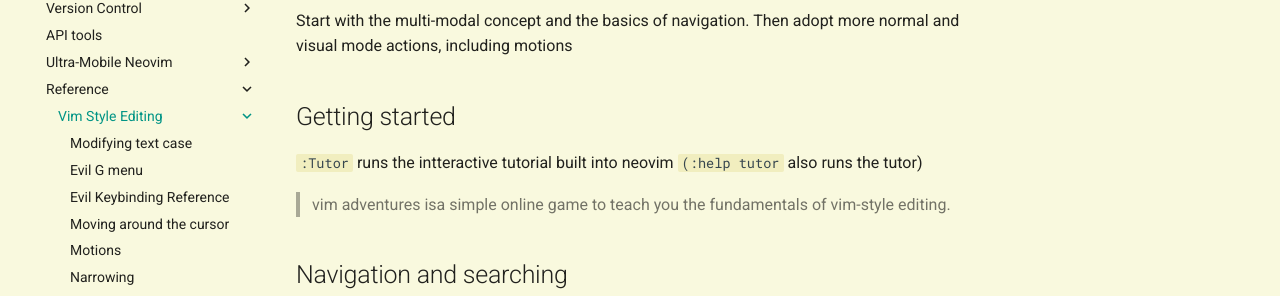
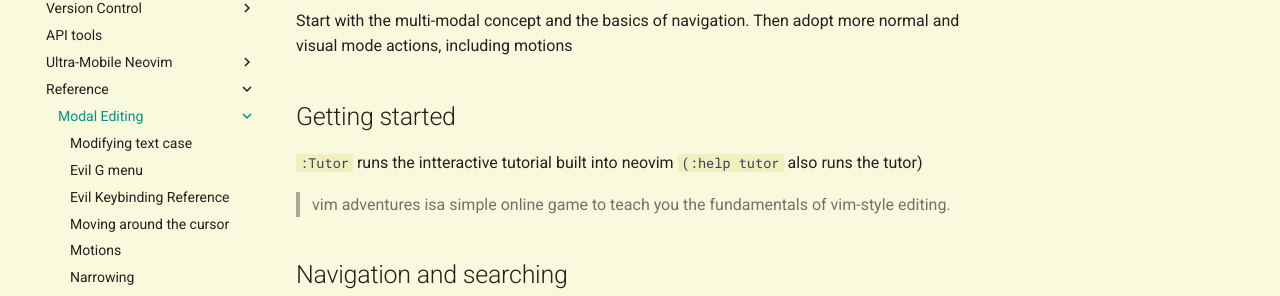
Before and after one commit to practicalli/neovim, an MkDocs documentation site: the page built from docs/reference/modal-editing/index.md, in a window 1280 px wide. Shown: the part 311-607 px from the top of the page. Built offline with MkDocs 1.6.1 and Material for MkDocs 9.7.7, drawn with Linux system fonts in a browser that asks for light colours; plug-ins that fetch from the network failed and are left out; comment, search, counter and statistics services are not loaded; some of the changed lines change nothing that is shown.

Commit message:
reference: move vim-stile to modal-editing

```diff
--- a/mkdocs.yml
+++ b/mkdocs.yml
@@ -193,19 +193,19 @@
       - Clojure: termux/clojure-development.md
       - Neovim: termux/neovim.md
   - Reference:
-      - Vim Style Editing:
-          - reference/vim-style/index.md
-          - reference/vim-style/case.md
-          - reference/vim-style/g-menu.md
-          - reference/vim-style/key-binding-reference.md
-          - reference/vim-style/moving-around.md
-          - reference/vim-style/motions.md
-          - reference/vim-style/narrowing.md
-          - reference/vim-style/speaking-vim.md
-          - reference/vim-style/vim-quick-reference.md
-          - reference/vim-style/vim-tips-for-developers.md
-          - reference/vim-style/visual-select.md
-          - reference/vim-style/z-menu.md
+      - Modal Editing:
+          - reference/modal-editing/index.md
+          - reference/modal-editing/case.md
+          - reference/modal-editing/g-menu.md
+          - reference/modal-editing/key-binding-reference.md
+          - reference/modal-editing/moving-around.md
+          - reference/modal-editing/motions.md
+          - reference/modal-editing/narrowing.md
+          - reference/modal-editing/speaking-vim.md
+          - reference/modal-editing/vim-quick-reference.md
+          - reference/modal-editing/vim-tips-for-developers.md
+          - reference/modal-editing/visual-select.md
+          - reference/modal-editing/z-menu.md
       - reference/aligning-text.md
       - Neovim:
           - reference/neovim/index.md
```
Also changed, not shown: docs/reference/modal-editing/case.md (renamed from docs/reference/vim-style/case.md), docs/reference/modal-editing/g-menu.md (renamed from docs/reference/vim-style/g-menu.md), docs/reference/modal-editing/index.md (renamed from docs/reference/vim-style/index.md), docs/reference/modal-editing/key-binding-reference.md (renamed from docs/reference/vim-style/key-binding-reference.md), docs/reference/modal-editing/motions.md (renamed from docs/reference/vim-style/motions.md), docs/reference/modal-editing/moving-around.md (renamed from docs/reference/vim-style/moving-around.md), docs/reference/modal-editing/narrowing.md (renamed from docs/reference/vim-style/narrowing.md), docs/reference/modal-editing/speaking-vim.md (renamed from docs/reference/vim-style/speaking-vim.md), docs/reference/modal-editing/vim-quick-reference.md (renamed from docs/reference/vim-style/vim-quick-reference.md), docs/reference/modal-editing/vim-tips-for-developers.md (renamed from docs/reference/vim-style/vim-tips-for-developers.md), docs/reference/modal-editing/visual-select.md (renamed from docs/reference/vim-style/visual-select.md), docs/reference/modal-editing/z-menu.md (renamed from docs/reference/vim-style/z-menu.md).
